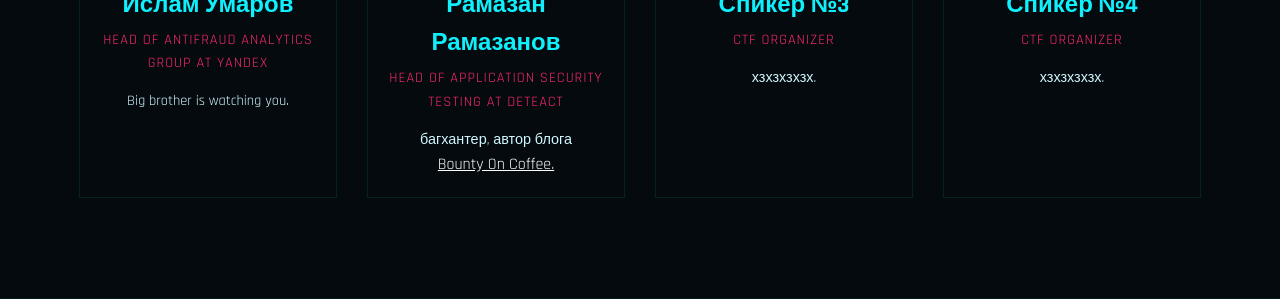
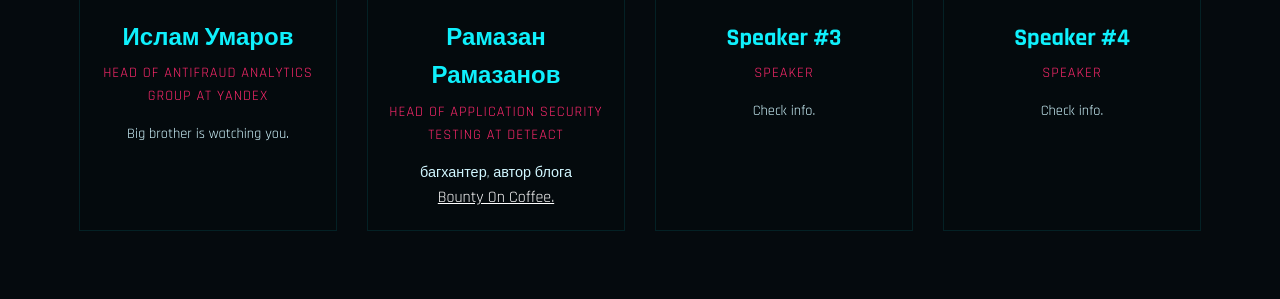
Before and after one commit to z0lm4n/DCSM, a Flask app: page / in a window 1280 px wide. Shown: the part 4097-4396 px from the top of the page. Run offline with Flask 3, Linux system fonts and the light colour scheme.

Commit message:
fix index.html#2

```diff
--- a/templates/index.html
+++ b/templates/index.html
@@ -18,7 +18,7 @@
         <div class="cyber-overlay"></div>
         <div class="container">
             <div class="cyber-glitch" data-text="Dagestan Cybersecurity Meetup #2">Dagestan Cybersecurity Meetup #2</div>
-            <p class="cyber-subtitle">26.04.2025 | Махачкала | <span class="cyber-highlight"><a href=https://ctf.caspianctf.ru> CaspianCTF</span></p>
+            <p class="cyber-subtitle">26.04.2025 | Махачкала | <span class="cyber-highlight"><a href=https://caspianctf.ru> CaspianCTF</span></p>
 
             <div class="cyber-countdown">
                 <div class="countdown-item">
@@ -89,7 +89,7 @@
                 <div class="timeline-item">
                     <div class="timeline-time">11:00 - 11:30</div>
                     <div class="timeline-content">
-                        <h3>Антифрод в Яндексе</h3>
+                        <h3>Capture the Fraud: как Яндекс ищет обман в UGC.</h3>
                         <div class="timeline-desc">Ислам Умаров, Antifraud Analytic</div>
                         <div class="timeline-tag red">Доклад</div>
                     </div>
@@ -129,8 +129,8 @@
                     <div class="timeline-time">14:00 - 18:00</div>
                     <div class="timeline-content">
                         <h3>CTF-соревнования</h3>
-                        <div class="timeline-desc">Jeopardy-style с призовым фондом</div>
-                        <a href="https://ctf.caspianctf.ru" class="cyber-button small">Let's h4ck!</a>
+                        <div class="timeline-desc">Jeopardy с призовым фондом</div>
+                        <a href="https://caspianctf.ru" class="cyber-button small">Let's h4ck!</a>
                     </div>
                 </div>
             </div>
@@ -182,9 +182,9 @@
                         </div>
                     </div>
                     <div class="speaker-info">
-                        <h3>Спикер №3</h3>
-                        <p class="speaker-title">CTF Organizer</p>
-                        <p class="speaker-bio">хзхзхзхзх.</p>
+                        <h3>Speaker #3</h3>
+                        <p class="speaker-title">Speaker</p>
+                        <p class="speaker-bio">Check info.</p>
                     </div>
                 </div>
 
@@ -198,9 +198,9 @@
                         </div>
                     </div>
                     <div class="speaker-info">
-                        <h3>Спикер №4</h3>
-                        <p class="speaker-title">CTF Organizer</p>
-                        <p class="speaker-bio">хзхзхзхзх.</p>
+                        <h3>Speaker #4</h3>
+                        <p class="speaker-title">Speaker</p>
+                        <p class="speaker-bio">Check info.</p>
                     </div>
                 </div>
             </div>
@@ -221,7 +221,7 @@
                         <li><span class="category-dot reversing"></span> Reverse Engineering</li>
                         <li><span class="category-dot osint"></span> OSINT</li>
                     </ul>
-                    <a href="https://ctf.caspianctf.ru" class="cyber-button">Перейти на CTF</a>
+                    <a href="https://caspianctf.ru" class="cyber-button">Перейти на CTF</a>
                 </div>
                 <div class="ctf-stats">
                     <div class="stats-item">
```
